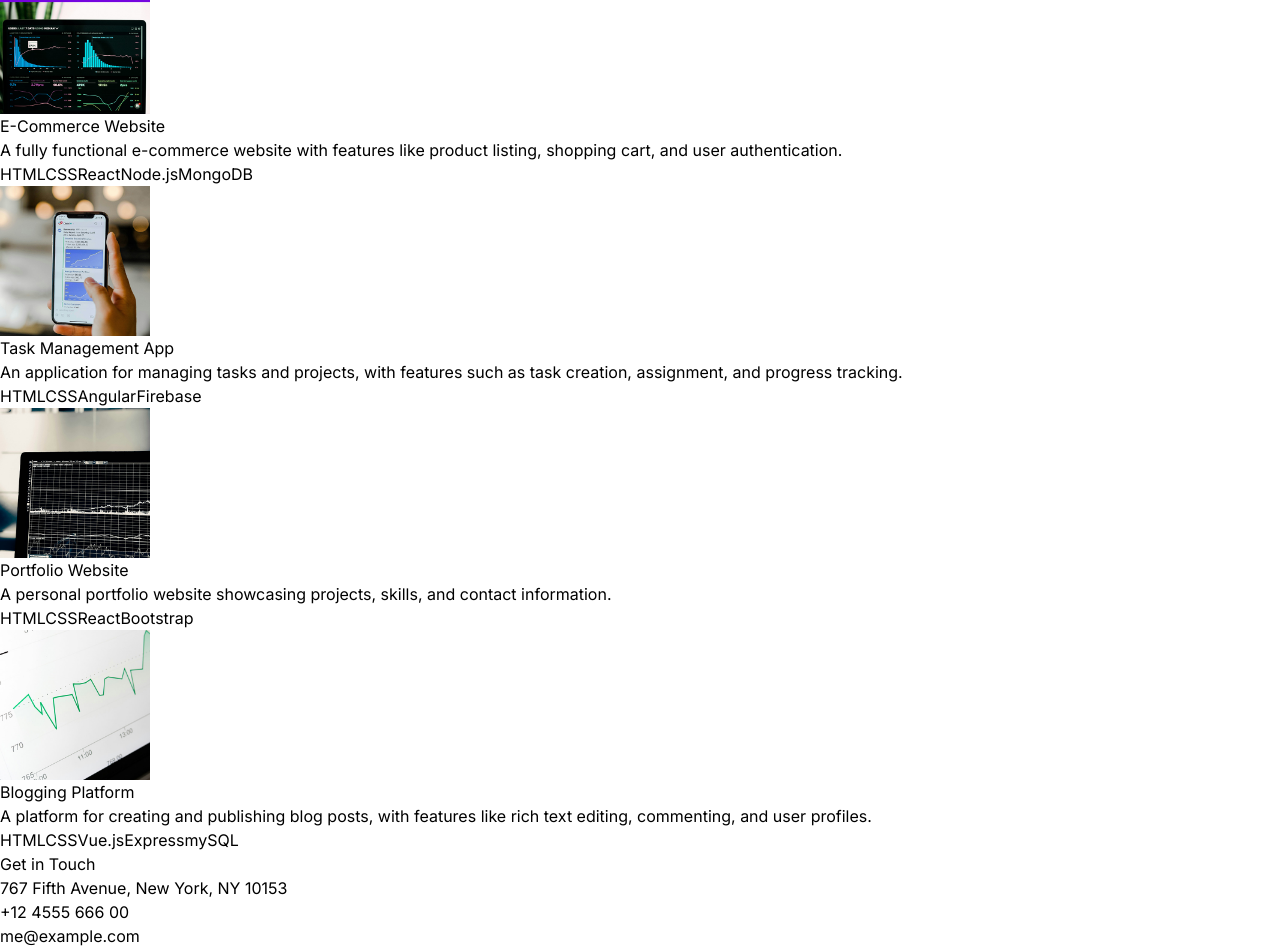
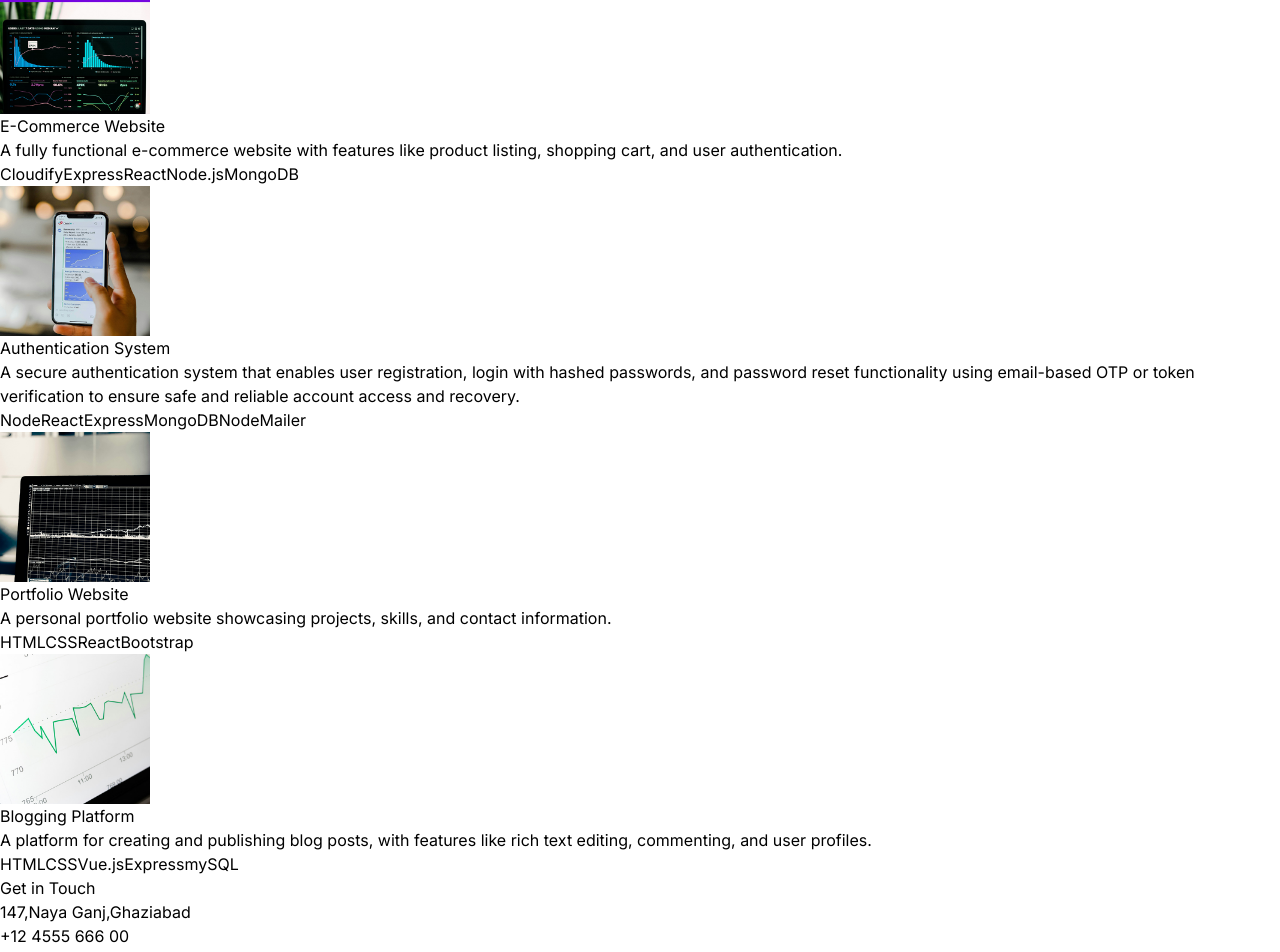
Before and after one commit to Aryan41123/Portfolio-Website, a React (Vite) app: page / in a window 1280 px wide. Shown: the part 1494-2446 px from the top of the page. Built offline with nearby package versions, Linux system fonts and the light colour scheme.

Commit message:
new changes

```diff
--- a/src/Components/Contact.jsx
+++ b/src/Components/Contact.jsx
@@ -7,7 +7,7 @@ const Contact = () => {
         <div className='border-b border-neutral-900 pb-4 '>
             <h1 className='my-10 text-center text-4xl'>Get in Touch</h1>
             <div className="text-center tracking-tighter">
-                <p className='my-4'>{CONTACT.address}</p>
+                <p className='my-4'>147,Naya Ganj,Ghaziabad</p>
                 <p className='my-4'>{CONTACT.phoneNo}</p>
                 <a className='mb-4 underline' href="#">{CONTACT.email}</a>
             </div>
--- a/src/constants/index.js
+++ b/src/constants/index.js
@@ -44,14 +44,14 @@ export const PROJECTS = [
     image: project1,
     description:
       "A fully functional e-commerce website with features like product listing, shopping cart, and user authentication.",
-    technologies: ["HTML", "CSS", "React", "Node.js", "MongoDB"],
+    technologies: ["Cloudify", "Express", "React", "Node.js", "MongoDB"],
   },
   {
-    title: "Task Management App",
+    title: "Authentication System",
     image: project2,
     description:
-      "An application for managing tasks and projects, with features such as task creation, assignment, and progress tracking.",
-    technologies: ["HTML", "CSS", "Angular", "Firebase"],
+      "A secure authentication system that enables user registration, login with hashed passwords, and password reset functionality using email-based OTP or token verification to ensure safe and reliable account access and recovery.",
+    technologies: ["Node", "React", "Express", "MongoDB","NodeMailer"],
   },
   {
     title: "Portfolio Website",
```
